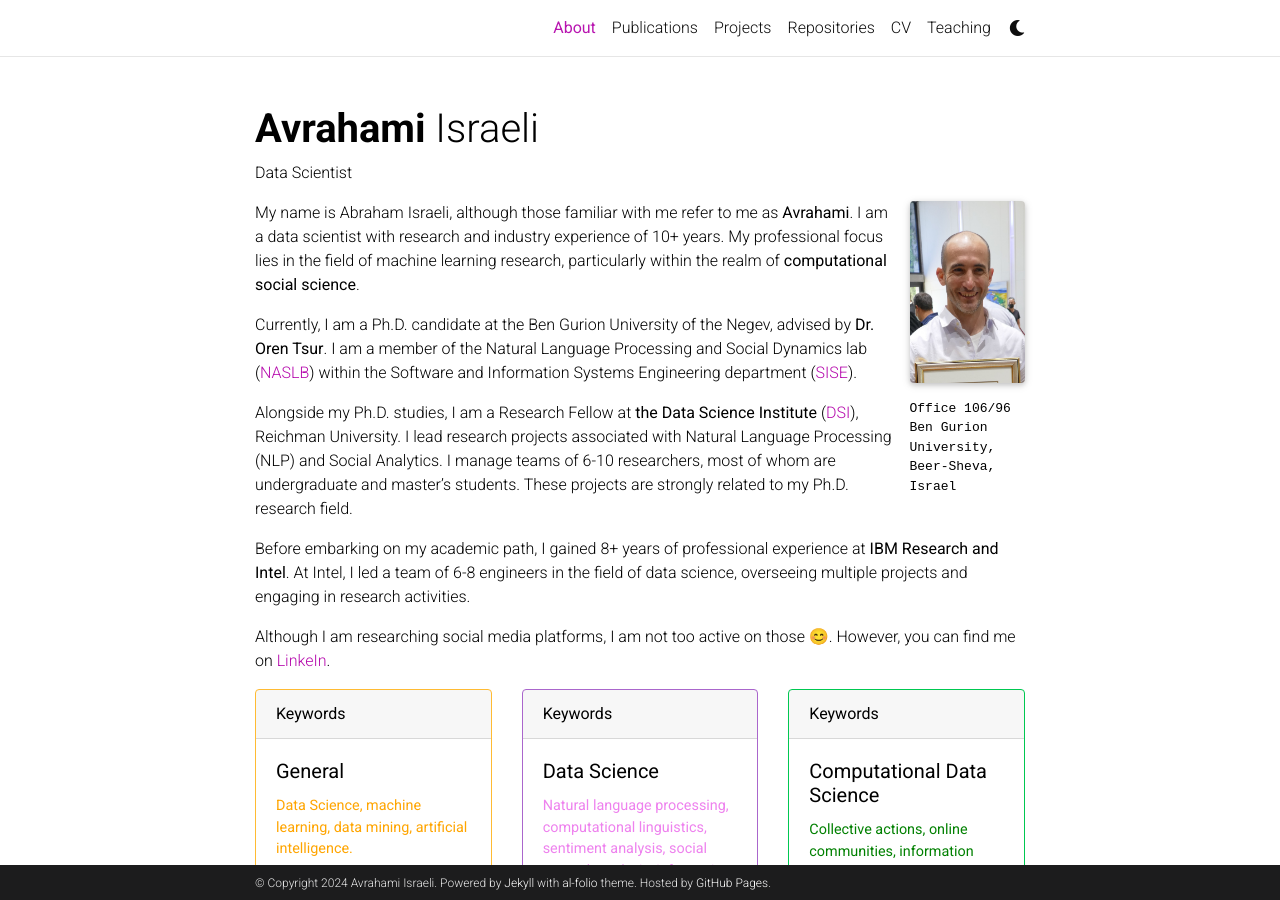
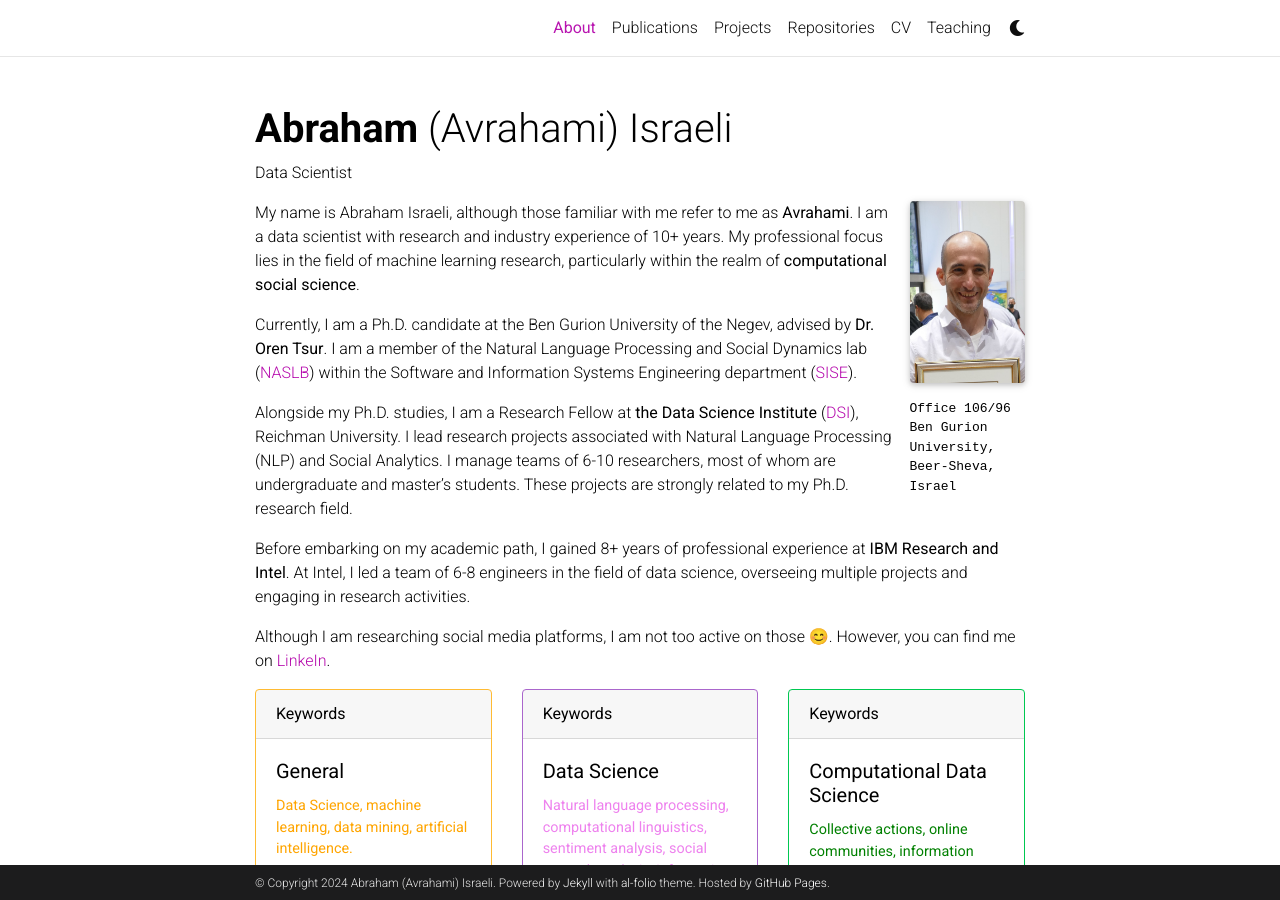
Before and after one commit to abrahami/abrahami.github.io, a Jekyll site: the page built from _pages/about.md, in a window 1280 px wide and 900 px high. Built offline with Jekyll 4.4.1, drawn with Linux system fonts in a browser that asks for light colours; full-size pictures stand in for the smaller copies a plugin makes; comment, search, counter and statistics services are not loaded; a style sheet for code colours, icons or effects is not loaded.

Commit message:
Editing the config file, to include my formal name
Abraham (Avrahami) Israeli

```diff
--- a/_config.yml
+++ b/_config.yml
@@ -3,8 +3,8 @@
 # -----------------------------------------------------------------------------
 
 title: blank # the website title (if blank, full name will be used instead)
-first_name: Avrahami
-middle_name:
+first_name: Abraham
+middle_name: (Avrahami)
 last_name: Israeli
 email: isabrah@post.bgu.ac.il
 description: > # the ">" symbol means to ignore newlines until "footer_text:"
```
